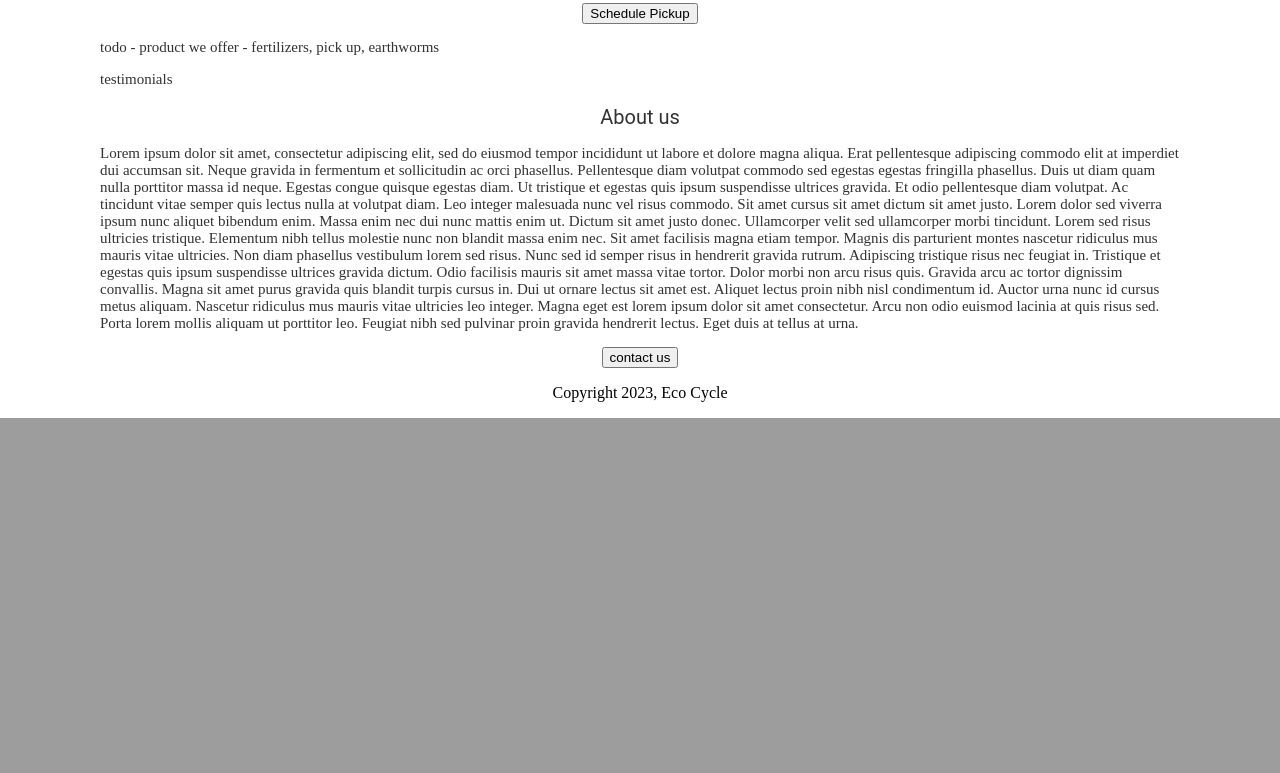
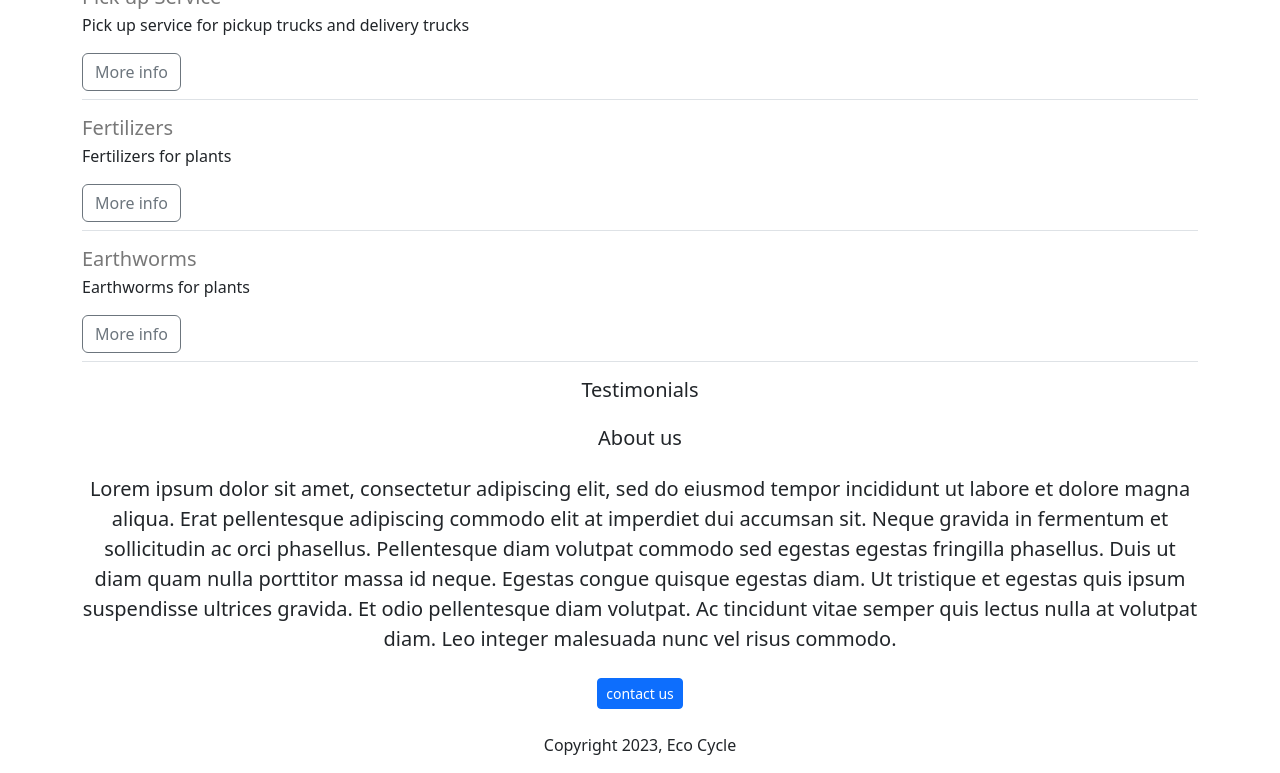
Before and after one commit to SugoiSama/SE_Project, a Flask app: page / in a window 1280 px wide. Shown: the part 1024-1797 px from the top of the page. Before the commit the page ends 1442 px from the top, so only its background shows below. Run offline with Flask 3, Linux system fonts and the light colour scheme.

Commit message:
Commit before render

```diff
--- a/app.py
+++ b/app.py
@@ -1,10 +1,32 @@
-from flask import Flask, render_template
+from flask import Flask, render_template,jsonify
 
 app = Flask (__name__)
 
+PRODUCT = [
+  {
+    'id': 1,
+    'name': 'Pick up Service',
+    'description': 'Pick up service for pickup trucks and delivery trucks'
+  },
+  {
+    'id': 2,
+    'name': 'Fertilizers',
+    'description': 'Fertilizers for plants'
+  },
+  {
+    'id': 3,
+    'name': 'Earthworms',
+    'description': 'Earthworms for plants'
+  }
+]
+
 @app.route ('/')
 def hello_world ():
-  return render_template('home.html')
+  return render_template('home.html', products=PRODUCT)
+
+@app.route("/api/products")
+def list_products():
+  return jsonify(PRODUCT)
 
 if __name__ == '__main__':
   app.run (host='0.0.0.0', debug = True)
--- a/templates/home.html
+++ b/templates/home.html
@@ -3,77 +3,49 @@
 
   <head>
     <title>Eco cycle</title>
+    <meta charset="utf-8">
+    <meta name="viewport" content="width=device-width, initial-scale=1">
+    <link href="https://cdn.jsdelivr.net/npm/bootstrap@5.3.2/dist/css/bootstrap.min.css" rel="stylesheet" integrity="sha384-T3c6CoIi6uLrA9TneNEoa7RxnatzjcDSCmG1MXxSR1GAsXEV/Dwwykc2MPK8M2HN" crossorigin="anonymous">
     <style>
-      h1{
-        color: rgb(100,100,100);
-        font-size: 30px;
-        font-family: Roboto;
-        font-weight: normal;
-        text-align: center;
-
-
-      }
-      h2{
-        color: rgb(50,50,50);
-        font-size: 20px;
-        font-family: Roboto;
-        font-weight: normal;
-        text-align: center;
-
-
-      }
-
-      #banner{
-        height: 100%;
-        width: 100%;
-        object-fit: cover;
-      }
-      .bodytext {
-        color: rgb(50,50,50);
-        font-size: 15px;
-      }
-
-      #container{
-        max-width : 1080px;
-        margin: 0 auto 0 auto ;
+      #banner {
+      height: 100%;
+      width: 100%;
+      object-fit: cover;
       }
     </style>
+  </head>
 
+  <body>
+    <div class="container">
+    <h1 class="text-center mt-2 mb-4>" > Eco Cycle</h1>
 
+    <img class="img-fluid mb-3" id="banner" src="https://seproject.akashrshakya99.repl.co/static/Cleaning.jpg" height = "320">
 
 
 
   </head>
 
-  <body>
-    <h1>Eco Cycle</h1>
-    <img id="banner" src="https://seproject.akashrshakya99.repl.co/static/Cleaning.jpg" height = "320">
-
-  <div style="text-align:center;">
-    <button>Schedule Pickup </button>
+  <div class="text-center">
+    <button class="btn btn-primary btn-sm">Schedule Pickup </button>
   </div>
 
-    <div id="container">
-    <p class="bodytext">
-        todo - product we offer - fertilizers, pick up, earthworms
-     </p>
-      <p class="bodytext">
-          testimonials
-       </p>
-    <h2>About us</h2>
+    <h4 class="text-center mt-2 mb-4">Products offered</h4>
+    <div>
+        {% for product in products %}
+      {% include 'productitem.html' %}
+      {% endfor %}
+     </div>
+    <h5 class="text-center mt-2 mb-4">Testimonials</h5>
+    <h5 class="text-center mt-2 mb-4">About us</h5>
 
-    <p class="bodytext">
+    <p class="lead text-center mt-2 mb-4">
       Lorem ipsum dolor sit amet, consectetur adipiscing elit, sed do eiusmod tempor incididunt ut labore et dolore magna aliqua. Erat pellentesque adipiscing commodo elit at imperdiet dui accumsan sit. Neque gravida in fermentum et sollicitudin ac orci phasellus. Pellentesque diam volutpat commodo sed egestas egestas fringilla phasellus. Duis ut diam quam nulla porttitor massa id neque. Egestas congue quisque egestas diam. Ut tristique et egestas quis ipsum suspendisse ultrices gravida. Et odio pellentesque diam volutpat. Ac tincidunt vitae semper quis lectus nulla at volutpat diam. Leo integer malesuada nunc vel risus commodo.
-
-      Sit amet cursus sit amet dictum sit amet justo. Lorem dolor sed viverra ipsum nunc aliquet bibendum enim. Massa enim nec dui nunc mattis enim ut. Dictum sit amet justo donec. Ullamcorper velit sed ullamcorper morbi tincidunt. Lorem sed risus ultricies tristique. Elementum nibh tellus molestie nunc non blandit massa enim nec. Sit amet facilisis magna etiam tempor. Magnis dis parturient montes nascetur ridiculus mus mauris vitae ultricies. Non diam phasellus vestibulum lorem sed risus. Nunc sed id semper risus in hendrerit gravida rutrum.
-
-      Adipiscing tristique risus nec feugiat in. Tristique et egestas quis ipsum suspendisse ultrices gravida dictum. Odio facilisis mauris sit amet massa vitae tortor. Dolor morbi non arcu risus quis. Gravida arcu ac tortor dignissim convallis. Magna sit amet purus gravida quis blandit turpis cursus in. Dui ut ornare lectus sit amet est. Aliquet lectus proin nibh nisl condimentum id. Auctor urna nunc id cursus metus aliquam. Nascetur ridiculus mus mauris vitae ultricies leo integer. Magna eget est lorem ipsum dolor sit amet consectetur. Arcu non odio euismod lacinia at quis risus sed. Porta lorem mollis aliquam ut porttitor leo. Feugiat nibh sed pulvinar proin gravida hendrerit lectus. Eget duis at tellus at urna.
 
     </p>
     </div>
-    <div style="text-align:center;">
-      <button>contact us</button>
-      <p>Copyright 2023, Eco Cycle</p>
+    <div class="text-center">
+      <button class="btn btn-primary btn-sm">contact us</button>
+      <p class="mt-4">Copyright 2023, Eco Cycle</p>
     </div>
 
   </body>
--- /dev/null
+++ b/templates/productitem.html
@@ -0,0 +1,5 @@
+<div class="border-bottom" style= "margin-bottom:16px;  padding-bottom:8px">
+  <h5 style="color:rgb(120,120,120); margin-bottom:4px;">{{product['name']}}</h5>
+  <p>{{product['description']}} </p>
+  <button type="button" class="btn btn-outline-secondary">More info</button>
+</div>
```
